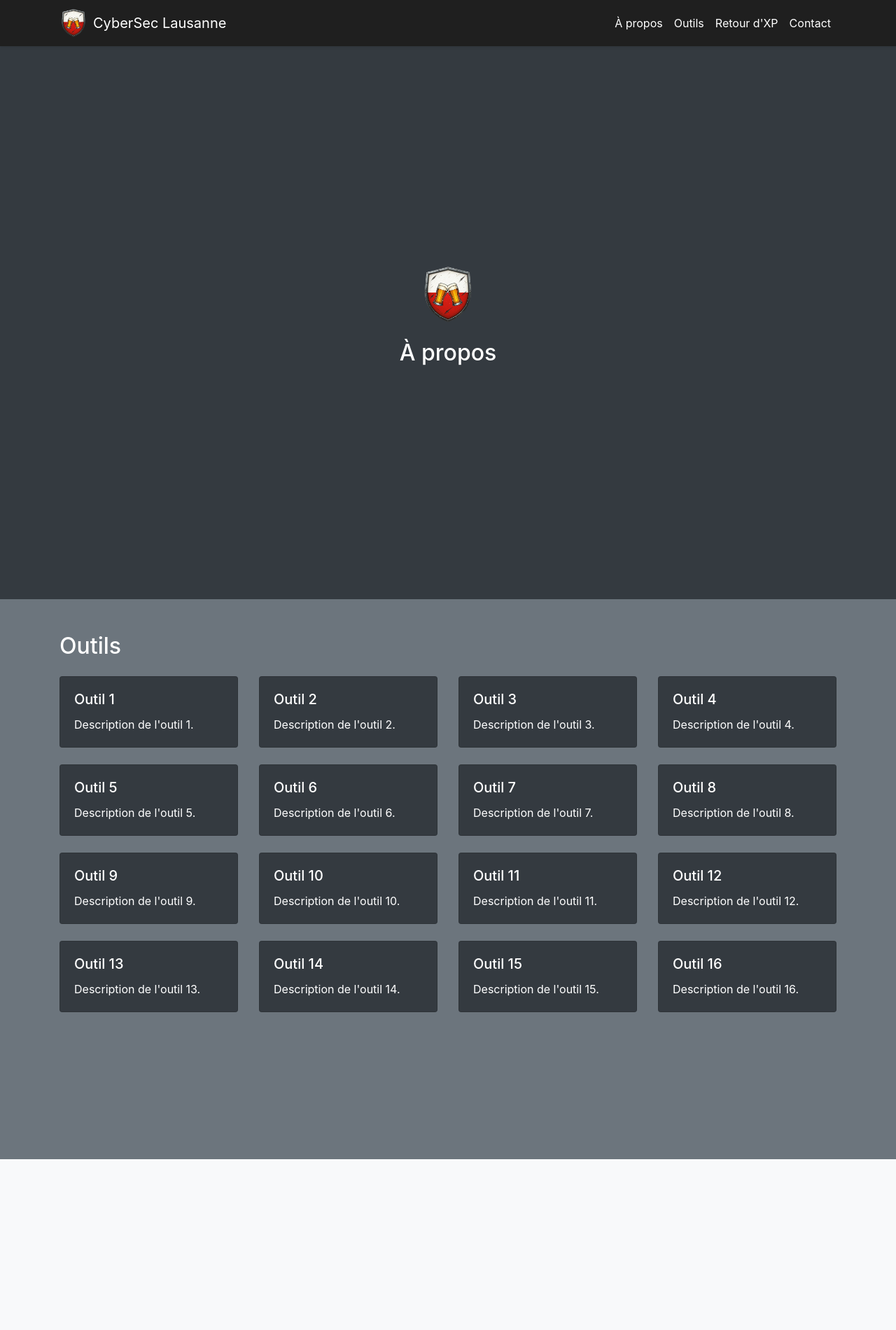
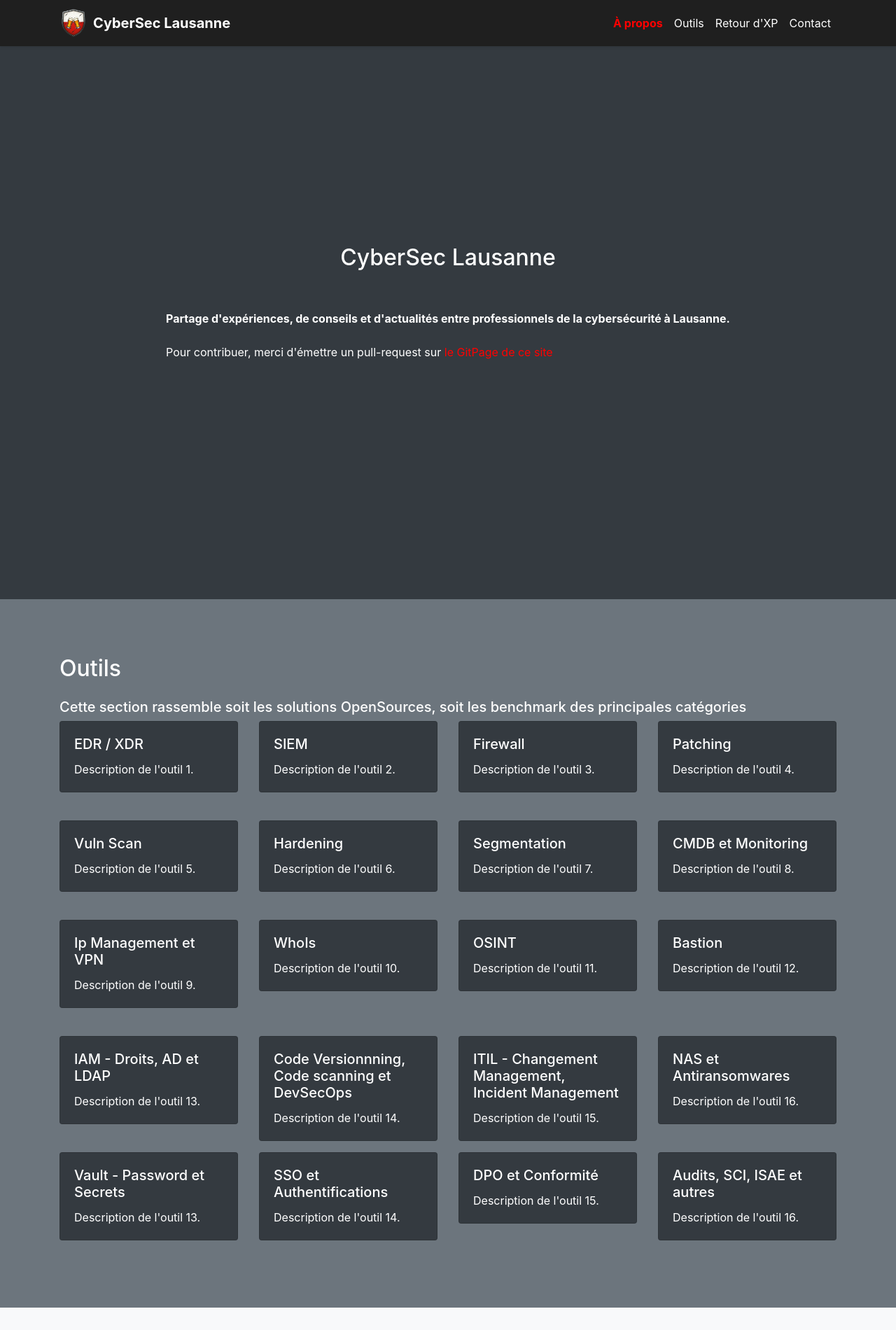
Before and after one commit to CyberSecLausanne/cyberseclausanne.github.io, a plain HTML site: page index.html in a window 1280 px wide. Shown: the top 1900 px of the page at 70% size. Drawn offline with nearby package versions, Linux system fonts and the light colour scheme.

Commit message:
Compléments de design et contenu

```diff
--- a/index.html
+++ b/index.html
@@ -30,20 +30,25 @@
     </nav>
 
     <!-- Sections -->
-    <section id="home" class="d-flex flex-column justify-content-center align-items-center bg-dark text-white" style="height: 100vh;">
-        <img src="img/cybersec_lausanne-logo.png" alt="CyberSec Lausanne" style="height: 80px;" class="mb-4">
-        <h2>À propos</h2>
+    <section id="home" class="d-flex flex-column justify-content-center align-items-center bg-dark text-white full-height">
+        <h2>CyberSec Lausanne</h2>
+        <p class="my-5">
+            <strong>Partage d'expériences, de conseils et d'actualités entre professionnels de la cybersécurité à Lausanne.</strong>
+            <br/><br/>
+            Pour contribuer, merci d'émettre un pull-request sur <a href="https://github.com/CyberSecLausanne/cyberseclausanne.github.io" title="Gitpage de CyberSec Lausanne">le GitPage de ce site</a>
+        </p>
     </section>
-    <section id="tools" class="bg-secondary text-white" style="height: 100vh;">
+    <section id="tools" class="bg-secondary text-white full-height">
         <div class="container py-5">
             <!-- Titre -->
             <h2 class="mb-4">Outils</h2>
+            <h5>Cette section rassemble soit les solutions OpenSources, soit les benchmark des principales catégories</h5>
             <!-- Ligne 1 -->
             <div class="row mb-4">
                 <div class="col-md-3">
                     <div class="card bg-dark text-white">
                         <div class="card-body">
-                            <h5 class="card-title">Outil 1</h5>
+                            <h5 class="card-title">EDR / XDR</h5>
                             <p class="card-text">Description de l'outil 1.</p>
                         </div>
                     </div>
@@ -51,7 +56,7 @@
                 <div class="col-md-3">
                     <div class="card bg-dark text-white">
                         <div class="card-body">
-                            <h5 class="card-title">Outil 2</h5>
+                            <h5 class="card-title">SIEM</h5>
                             <p class="card-text">Description de l'outil 2.</p>
                         </div>
                     </div>
@@ -59,7 +64,7 @@
                 <div class="col-md-3">
                     <div class="card bg-dark text-white">
                         <div class="card-body">
-                            <h5 class="card-title">Outil 3</h5>
+                            <h5 class="card-title">Firewall</h5>
                             <p class="card-text">Description de l'outil 3.</p>
                         </div>
                     </div>
@@ -67,18 +72,17 @@
                 <div class="col-md-3">
                     <div class="card bg-dark text-white">
                         <div class="card-body">
-                            <h5 class="card-title">Outil 4</h5>
+                            <h5 class="card-title">Patching</h5>
                             <p class="card-text">Description de l'outil 4.</p>
                         </div>
                     </div>
                 </div>
             </div>
-            <!-- Ligne 2 -->
             <div class="row mb-4">
                 <div class="col-md-3">
                     <div class="card bg-dark text-white">
                         <div class="card-body">
-                            <h5 class="card-title">Outil 5</h5>
+                            <h5 class="card-title">Vuln Scan</h5>
                             <p class="card-text">Description de l'outil 5.</p>
                         </div>
                     </div>
@@ -86,7 +90,7 @@
                 <div class="col-md-3">
                     <div class="card bg-dark text-white">
                         <div class="card-body">
-                            <h5 class="card-title">Outil 6</h5>
+                            <h5 class="card-title">Hardening</h5>
                             <p class="card-text">Description de l'outil 6.</p>
                         </div>
                     </div>
@@ -94,7 +98,7 @@
                 <div class="col-md-3">
                     <div class="card bg-dark text-white">
                         <div class="card-body">
-                            <h5 class="card-title">Outil 7</h5>
+                            <h5 class="card-title">Segmentation</h5>
                             <p class="card-text">Description de l'outil 7.</p>
                         </div>
                     </div>
@@ -102,18 +106,17 @@
                 <div class="col-md-3">
                     <div class="card bg-dark text-white">
                         <div class="card-body">
-                            <h5 class="card-title">Outil 8</h5>
+                            <h5 class="card-title">CMDB et Monitoring</h5>
                             <p class="card-text">Description de l'outil 8.</p>
                         </div>
                     </div>
                 </div>
             </div>
-            <!-- Ligne 3 -->
             <div class="row mb-4">
                 <div class="col-md-3">
                     <div class="card bg-dark text-white">
                         <div class="card-body">
-                            <h5 class="card-title">Outil 9</h5>
+                            <h5 class="card-title">Ip Management et VPN</h5>
                             <p class="card-text">Description de l'outil 9.</p>
                         </div>
                     </div>
@@ -121,7 +124,7 @@
                 <div class="col-md-3">
                     <div class="card bg-dark text-white">
                         <div class="card-body">
-                            <h5 class="card-title">Outil 10</h5>
+                            <h5 class="card-title">WhoIs</h5>
                             <p class="card-text">Description de l'outil 10.</p>
                         </div>
                     </div>
@@ -129,7 +132,7 @@
                 <div class="col-md-3">
                     <div class="card bg-dark text-white">
                         <div class="card-body">
-                            <h5 class="card-title">Outil 11</h5>
+                            <h5 class="card-title">OSINT</h5>
                             <p class="card-text">Description de l'outil 11.</p>
                         </div>
                     </div>
@@ -137,7 +140,7 @@
                 <div class="col-md-3">
                     <div class="card bg-dark text-white">
                         <div class="card-body">
-                            <h5 class="card-title">Outil 12</h5>
+                            <h5 class="card-title">Bastion</h5>
                             <p class="card-text">Description de l'outil 12.</p>
                         </div>
                     </div>
@@ -148,7 +151,7 @@
                 <div class="col-md-3">
                     <div class="card bg-dark text-white">
                         <div class="card-body">
-                            <h5 class="card-title">Outil 13</h5>
+                            <h5 class="card-title">IAM - Droits, AD et LDAP</h5>
                             <p class="card-text">Description de l'outil 13.</p>
                         </div>
                     </div>
@@ -156,7 +159,7 @@
                 <div class="col-md-3">
                     <div class="card bg-dark text-white">
                         <div class="card-body">
-                            <h5 class="card-title">Outil 14</h5>
+                            <h5 class="card-title">Code Versionnning, Code scanning et DevSecOps</h5>
                             <p class="card-text">Description de l'outil 14.</p>
                         </div>
                     </div>
@@ -164,7 +167,7 @@
                 <div class="col-md-3">
                     <div class="card bg-dark text-white">
                         <div class="card-body">
-                            <h5 class="card-title">Outil 15</h5>
+                            <h5 class="card-title">ITIL - Changement Management, Incident Management</h5>
                             <p class="card-text">Description de l'outil 15.</p>
                         </div>
                     </div>
@@ -172,7 +175,42 @@
                 <div class="col-md-3">
                     <div class="card bg-dark text-white">
                         <div class="card-body">
-                            <h5 class="card-title">Outil 16</h5>
+                            <h5 class="card-title">NAS et Antiransomwares</h5>
+                            <p class="card-text">Description de l'outil 16.</p>
+                        </div>
+                    </div>
+                </div>
+            </div>
+            <!-- Ligne 5 -->
+            <div class="row">
+                <div class="col-md-3">
+                    <div class="card bg-dark text-white">
+                        <div class="card-body">
+                            <h5 class="card-title">Vault - Password et Secrets</h5>
+                            <p class="card-text">Description de l'outil 13.</p>
+                        </div>
+                    </div>
+                </div>
+                <div class="col-md-3">
+                    <div class="card bg-dark text-white">
+                        <div class="card-body">
+                            <h5 class="card-title">SSO et Authentifications</h5>
+                            <p class="card-text">Description de l'outil 14.</p>
+                        </div>
+                    </div>
+                </div>
+                <div class="col-md-3">
+                    <div class="card bg-dark text-white">
+                        <div class="card-body">
+                            <h5 class="card-title">DPO et Conformité</h5>
+                            <p class="card-text">Description de l'outil 15.</p>
+                        </div>
+                    </div>
+                </div>
+                <div class="col-md-3">
+                    <div class="card bg-dark text-white">
+                        <div class="card-body">
+                            <h5 class="card-title">Audits, SCI, ISAE et autres</h5>
                             <p class="card-text">Description de l'outil 16.</p>
                         </div>
                     </div>
@@ -180,16 +218,25 @@
             </div>
         </div>
     </section>
-    <section id="exp" class="d-flex justify-content-center align-items-center bg-light" style="height: 100vh;">
+    <section id="exp" class="d-flex justify-content-center align-items-center bg-light full-height">
         <h2>Retour d'Expériences</h2>
     </section>
-    <section id="section5" class="d-flex justify-content-center align-items-center bg-secondary text-white" style="height: 100vh;">
+    <section id="section5" class="d-flex justify-content-center align-items-center bg-secondary text-white full-height">
         <div class="container">
             <div class="row">
                 <!-- Colonne gauche : Texte -->
                 <div class="col-md-6">
                     <h2>Contactez-nous</h2>
                     <p>Pour nous rejoindre, envoyez nous votre adresse e-mail via le formulaire ci-contre.</p>
+                    <!-- Ligne avec deux colonnes -->
+                    <div class="row mt-3">
+                        <div class="col-6">
+                            <p>Albin CAUDERLIER<br>FHVi</p>
+                        </div>
+                        <div class="col-6">
+                            <p>Marc TINGUELY<br>HK</p>
+                        </div>
+                    </div>
                 </div>
                 <!-- Colonne droite : Formulaire -->
                 <div class="col-md-6">
@@ -226,7 +273,7 @@
                     </ul>
                 </div>
                 <div class="col-md-3">
-                    <a href="https://x.com/CySecLausanne" class="text-white">X : @cyberseclausanne</a>
+                    <a href="https://x.com/CySecLausanne" class="text-white">𝕏 : @cyberseclausanne</a>
                 </div>
             </div>
         </div>
--- a/style/style.css
+++ b/style/style.css
@@ -1,6 +1,6 @@
 /* Style pour centrer le contenu verticalement et horizontalement */
 .full-height {
-    height: 100vh;
+    min-height: 100vh;
 }
 
 /* Mode Night */
@@ -18,8 +18,19 @@ body {
     color: #ffffff !important; /* Couleur blanche pour les liens */
 }
 
+.navbar-brand {
+    font-size: 1.25rem; /* Augmente légèrement la taille du texte */
+    font-weight: bold; /* Optionnel : rendre le texte plus gras */
+}
+
 .nav-link:hover {
     color: #ff0000 !important; /* Couleur d'accentuation au survol */
+}
+
+/* Style pour le lien actif dans le menu */
+.nav-link.active {
+    color: #ff0000 !important; /* Rouge */
+    font-weight: bold; /* Optionnel : rendre le lien plus visible */
 }
 
 h1 {
@@ -30,3 +41,57 @@ h1 {
 .bg-light h2 {
     color: #000; /* Noir */
 }
+
+/* Supprimer la contrainte de hauteur minimale pour les sections */
+section {
+    display: flex; /* Utiliser flexbox pour centrer le contenu si nécessaire */
+    flex-direction: column; /* Aligner les éléments verticalement */
+    justify-content: flex-start; /* Aligner le contenu en haut */
+    align-items: center; /* Centrer horizontalement */
+    padding: 2rem 1rem; /* Ajouter un padding pour éviter que le contenu touche les bords */
+}
+
+/* Ajustement spécifique pour les sections avec beaucoup de contenu */
+section .container {
+    padding-bottom: 2rem; /* Ajouter un espace en bas pour éviter que le contenu touche les bords */
+}
+
+/* Gérer les cartes dans les sections avec des colonnes */
+.card {
+    margin-bottom: 1rem; /* Ajouter un espacement entre les cartes */
+}
+
+/* Gérer les sections en vue mobile */
+@media (max-width: 768px) {
+    .row {
+        flex-wrap: wrap; /* Permettre aux colonnes de s'empiler en vue mobile */
+    }
+
+    .col-md-3 {
+        flex: 0 0 100%; /* Faire en sorte que chaque colonne occupe 100% de la largeur */
+        max-width: 100%;
+    }
+}
+
+/* Logo dans le header */
+.navbar-brand img {
+    height: 40px;
+}
+
+/* Logo dans le footer */
+footer .navbar-brand img {
+    height: 30px;
+    margin-right: 0;
+}
+
+/* Mettre tous les liens en rouge */
+a {
+    color: #ff0000; /* Rouge */
+    text-decoration: none; /* Supprimer le soulignement par défaut */
+}
+
+/* Ajouter un effet au survol */
+a:hover {
+    color: #ff0000; /* Rouge (assure que la couleur reste rouge au survol) */
+    text-decoration: underline; /* Souligner au survol */
+}
--- a/style/style.js
+++ b/style/style.js
@@ -1,6 +1,19 @@
 document.addEventListener("DOMContentLoaded", function () {
-    // Sélectionner tous les liens de navigation
-    const navLinks = document.querySelectorAll('.nav-link');
+    const sections = document.querySelectorAll("section");
+    const navLinks = document.querySelectorAll(".nav-link");
+
+    // Fonction pour détecter la section active
+    function setActiveLink() {
+        let index = sections.length;
+
+        while (--index && window.scrollY + 50 < sections[index].offsetTop) {}
+
+        navLinks.forEach((link) => link.classList.remove("active"));
+        navLinks[index].classList.add("active");
+    }
+
+    // Ajouter un écouteur d'événement pour le défilement
+    window.addEventListener("scroll", setActiveLink);
 
     // Ajouter un événement de clic à chaque lien
     navLinks.forEach(link => {
```
